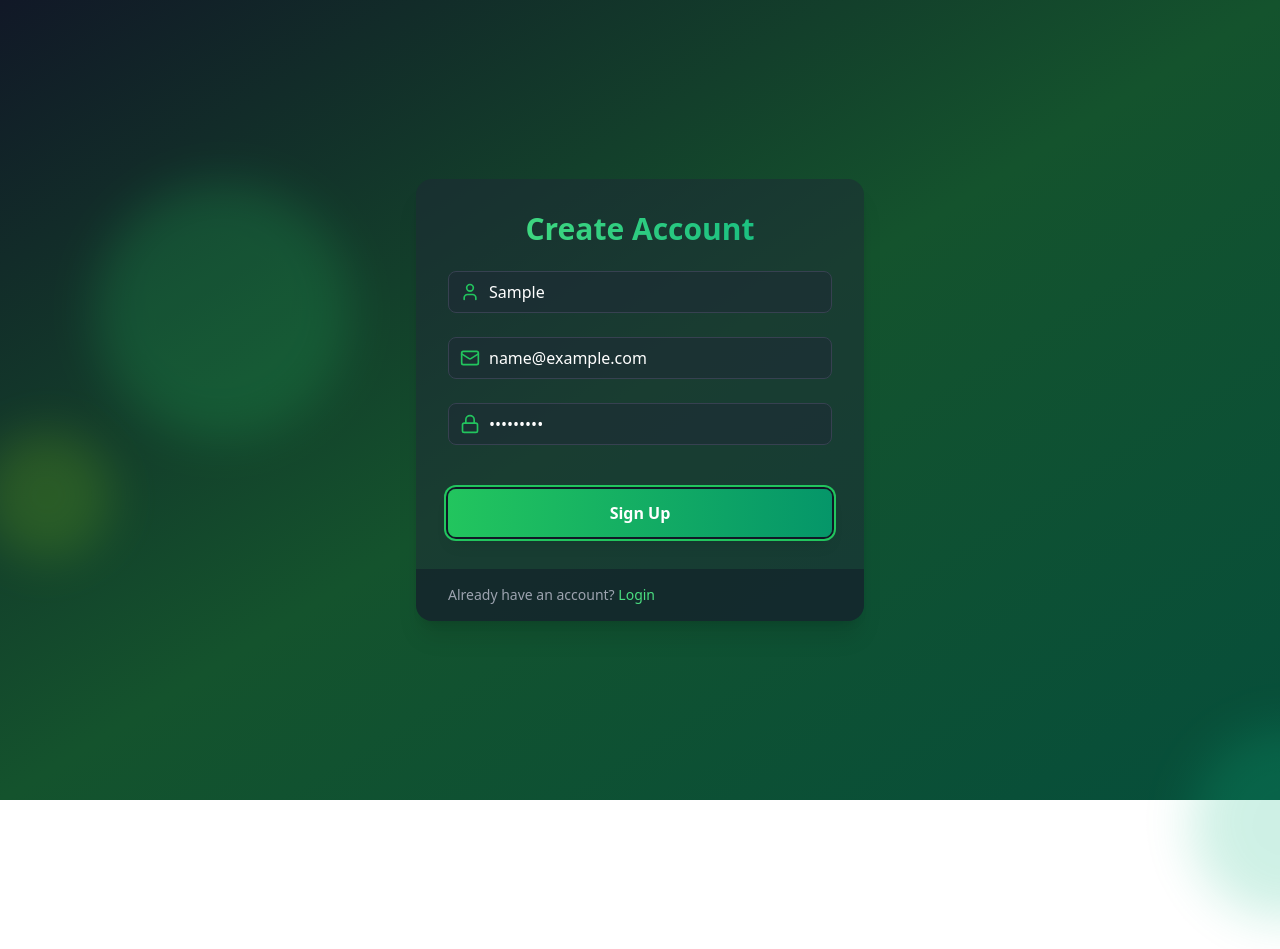
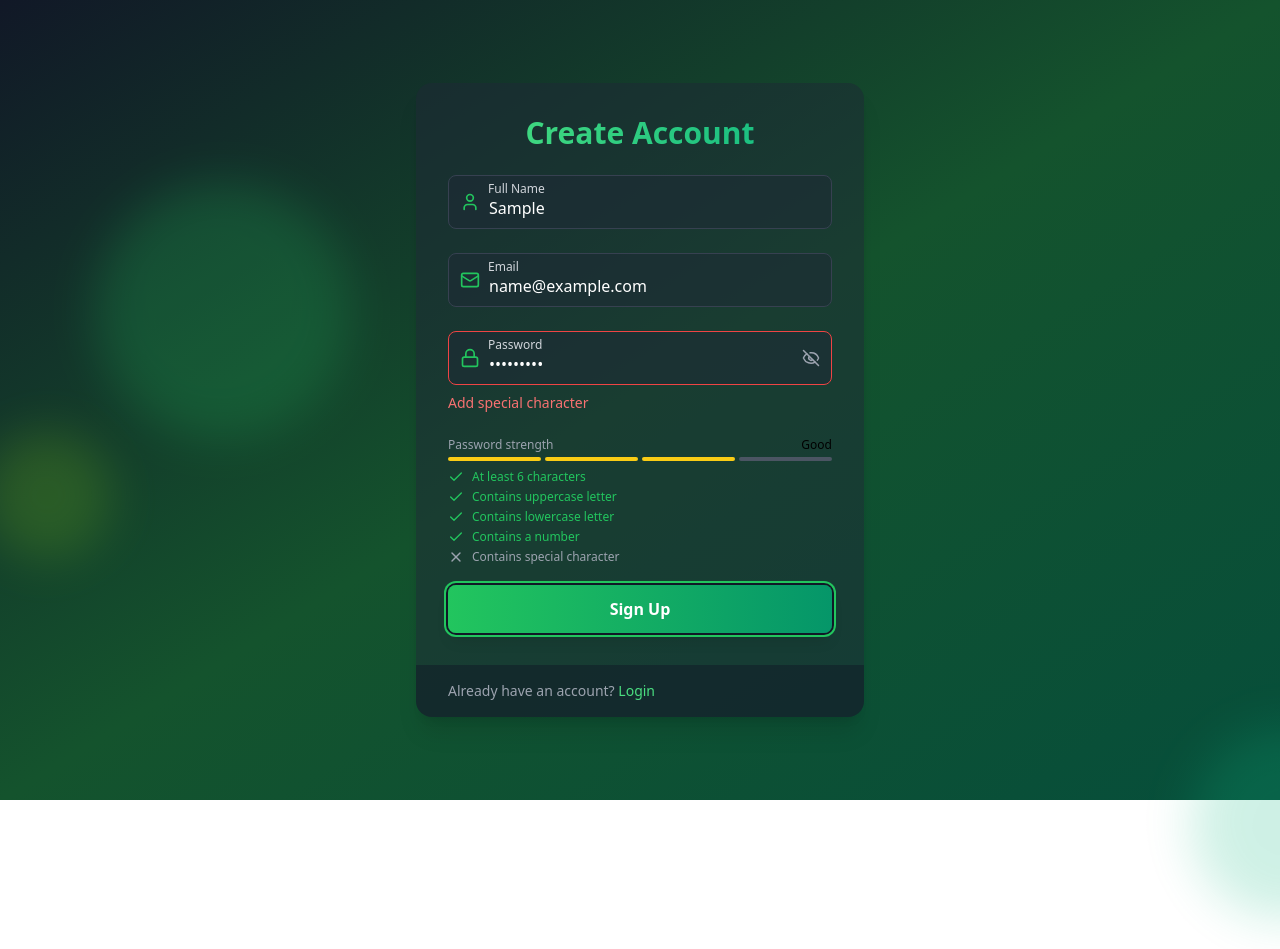
Before and after one commit to Taofique/Advanced-Authentication-MERN, a React (Vite) app in the folder frontend/: page /signup in a window 1280 px wide. Both pictures are taken after typing "Sample", "name@example.com", "Sample123" into the empty fields and a click on the button "Sign Up". Shown: the top 949 px of the page. Built offline with nearby package versions, Linux system fonts and the light colour scheme.

Commit message:
fix: fixed the UI issue on sign up page and completed the signup component design

```diff
--- a/frontend/src/components/Input.jsx
+++ b/frontend/src/components/Input.jsx
@@ -1,16 +1,95 @@
-import React from "react";
+import React, { useState } from "react";
+import { Eye, EyeOff } from "lucide-react";
 
-const Input = ({ icon: Icon, ...props }) => {
+const Input = ({
+  icon: Icon,
+  label,
+  error,
+  isLoading,
+  type,
+  id,
+  value,
+  ...props
+}) => {
+  const [showPassword, setShowPassword] = useState(false);
+  const inputId = id || props.name || "input-field";
+  const isPassword = type === "password";
+  const actualType = isPassword ? (showPassword ? "text" : "password") : type;
+
   return (
-    <div className="relative mb-6">
-      <div className="absolute inset-y-0 left-0 flex items-center pl-3 pointer-events-none">
-        <Icon className="size-5 text-green-500" />
+    <div className="mb-6 relative">
+      <div className="relative w-full">
+        {/* LEFT ICON */}
+        <div className="absolute left-0 top-1/2 -translate-y-1/2 flex items-center pl-3 pointer-events-none z-10">
+          <Icon className="size-5 text-green-500" />
+        </div>
+
+        {/* INPUT */}
+        <input
+          id={inputId}
+          type={actualType}
+          value={value}
+          aria-invalid={!!error}
+          aria-describedby={error ? `${inputId}-error` : undefined}
+          disabled={isLoading}
+          placeholder=" "
+          autoComplete="new-password"
+          {...props}
+          className={`peer w-full pl-10 pr-10 pt-5 pb-2 bg-gray-800 bg-opacity-50 rounded-lg border
+            ${
+              error
+                ? "border-red-500 focus:ring-red-500"
+                : "border-gray-700 focus:border-green-500 focus:ring-green-500"
+            }
+            focus:ring-2 text-white placeholder-transparent transition-all duration-200
+            ${isLoading ? "opacity-60 cursor-not-allowed" : ""}`}
+        />
+
+        {/* FLOATING LABEL — fixed with explicit top values */}
+        {label && (
+          <label
+            htmlFor={inputId}
+            className={`
+              absolute left-10 pointer-events-none
+              transition-all duration-200
+              top-3.5 text-gray-400 text-base
+              peer-placeholder-shown:top-3.5 peer-placeholder-shown:text-gray-400 peer-placeholder-shown:text-base
+              peer-focus:top-1.5 peer-focus:text-gray-300 peer-focus:text-xs
+              ${value ? "!top-1.5 !text-gray-300 !text-xs" : ""}
+            `}
+          >
+            {label}
+          </label>
+        )}
+
+        {/* PASSWORD TOGGLE */}
+        {isPassword && value && (
+          <button
+            type="button"
+            onClick={() => setShowPassword((s) => !s)}
+            className="absolute inset-y-0 right-0 pr-3 flex items-center text-gray-400 hover:text-white"
+            tabIndex={-1}
+          >
+            {showPassword ? <Eye size={18} /> : <EyeOff size={18} />}
+          </button>
+        )}
+
+        {/* LOADING SPINNER */}
+        {isLoading && (
+          <div className="absolute inset-y-0 right-0 pr-3 flex items-center">
+            <div className="size-4 border-2 border-green-500 border-t-transparent rounded-full animate-spin" />
+          </div>
+        )}
       </div>
-      <input
-        {...props}
-        className="w-full pl-10 pr-3 py-2 bg-gray-800 bg-opacity-50 rounded-lg border border-gray-700 focus:border-green-500 focus:ring-2 focus:ring-green-500 text-white placeholder-gray-400 transition duration-200"
-      />
+
+      {/* ERROR MESSAGE */}
+      {error && (
+        <p id={`${inputId}-error`} className="mt-2 text-sm text-red-400">
+          {error}
+        </p>
+      )}
     </div>
   );
 };
+
 export default Input;
--- /dev/null
+++ b/frontend/src/components/PasswordStrengthMeter.jsx
@@ -0,0 +1,78 @@
+import { Check } from "lucide-react";
+import { X } from "lucide-react";
+
+const PasswordCriteria = ({ password }) => {
+  const criteria = [
+    { label: "At least 6 characters", met: password.length >= 6 },
+    { label: "Contains uppercase letter", met: /[A-Z]/.test(password) },
+    { label: "Contains lowercase letter", met: /[a-z]/.test(password) },
+    { label: "Contains a number", met: /\d/.test(password) },
+    { label: "Contains special character", met: /[^A-Za-z0-9]/.test(password) },
+  ];
+
+  return (
+    <div className="mt-2 space-y-1">
+      {criteria.map((item, index) => (
+        <div key={item.label} className="flex items-center text-xs">
+          {item.met ? (
+            <Check className="size-4 text-green-500 mr-2" />
+          ) : (
+            <X className="size-4 text-gray-400 mr-2" />
+          )}
+          <span className={item.met ? "text-green-500" : "text-gray-400"}>
+            {item.label}
+          </span>
+        </div>
+      ))}
+    </div>
+  );
+};
+
+const PasswordStrengthMeter = ({ password }) => {
+  const getStrength = (pass) => {
+    let strength = 0;
+    if (pass.length >= 6) strength++;
+    if (pass.match(/[a-z]/) && pass.match(/[A-Z]/)) strength++;
+    if (pass.match(/\d/)) strength++;
+    if (pass.match(/[^A-Za-z0-9]/)) strength++;
+    return strength;
+  };
+
+  const strength = getStrength(password);
+
+  const getColor = (strength) => {
+    if (strength === 0) return "bg-red-500";
+    if (strength === 1) return "bg-red-400";
+    if (strength === 2) return "bg-yellow-500";
+    if (strength === 3) return "bg-yellow-400";
+    return "bg-green-500";
+  };
+
+  const getStrengthText = (strength) => {
+    if (strength === 0) return "Very weak";
+    if (strength === 1) return "Weak";
+    if (strength === 2) return "Fair";
+    if (strength === 3) return "Good";
+    return "Strong";
+  };
+  return (
+    <div className="mt-2">
+      <div className="flex justify-between items-center mb-1">
+        <span className="text-xs text-gray-400">Password strength</span>
+        <span className="text-xs">{getStrengthText(strength)}</span>
+      </div>
+
+      <div className="flex space-x-1">
+        {[...Array(4)].map((_, index) => (
+          <div
+            key={index}
+            className={`h-1 w-1/4 rounded-full transition-colors duration 300 ${index < strength ? getColor(strength) : "bg-gray-600"}`}
+          ></div>
+        ))}
+      </div>
+      {password && <PasswordCriteria password={password} />}
+    </div>
+  );
+};
+
+export default PasswordStrengthMeter;
--- a/frontend/src/pages/SignUpPage.jsx
+++ b/frontend/src/pages/SignUpPage.jsx
@@ -3,14 +3,60 @@ import Input from "../components/Input";
 import { User, Mail, Lock } from "lucide-react";
 import { useState } from "react";
 import { Link } from "react-router-dom";
+import PasswordStrengthMeter from "../components/PasswordStrengthMeter";
 
 const SignUpPage = () => {
   const [name, setName] = useState("");
   const [email, setEmail] = useState("");
   const [password, setPassword] = useState("");
 
+  // Error states
+
+  const [nameError, setNameError] = useState("");
+  const [emailError, setEmailError] = useState("");
+  const [passwordError, setPasswordError] = useState("");
+
   const handleSignUp = (e) => {
     e.preventDefault();
+  };
+
+  const handleNameChange = (e) => {
+    const value = e.target.value;
+    setName(value);
+
+    if (value && value.length < 3) {
+      setNameError("Name must be at least 3 characters");
+    } else {
+      setNameError("");
+    }
+  };
+
+  const handleEmailChange = (e) => {
+    const value = e.target.value;
+    setEmail(value);
+
+    const emailRegex = /^[^\s@]+@[^\s@]+\.[^\s@]+$/;
+
+    if (value && !emailRegex.test(value)) {
+      setEmailError("Invalid email");
+    } else {
+      setEmailError("");
+    }
+  };
+
+  const handlePasswordChange = (e) => {
+    const value = e.target.value;
+    setPassword(value);
+
+    const errors = [];
+
+    if (value.length < 6) errors.push("At least 6 characters");
+    if (!/[A-Z]/.test(value)) errors.push("Add uppercase letters");
+    if (!/[a-z]/.test(value)) errors.push("Add lowercase letters");
+    if (!/\d/.test(value)) errors.push("Add numbers");
+    if (!/[^A-Za-z0-9]/.test(value)) errors.push("Add special character");
+
+    setPasswordError(value && errors.join(", "));
   };
 
   return (
@@ -28,26 +74,33 @@ const SignUpPage = () => {
         <form onSubmit={handleSignUp}>
           <Input
             icon={User}
+            label="Full Name"
             type="text"
             placeholder="Full Name"
             value={name}
-            onChange={(e) => setName(e.target.value)}
+            onChange={handleNameChange}
+            error={nameError}
           />
           <Input
             icon={Mail}
+            label="Email"
             type="email"
             placeholder="Email Address"
             value={email}
-            onChange={(e) => setEmail(e.target.value)}
+            onChange={handleEmailChange}
+            error={emailError}
           />
           <Input
             icon={Lock}
+            label="Password"
             type="password"
             placeholder="Password"
             value={password}
-            onChange={(e) => setPassword(e.target.value)}
+            onChange={handlePasswordChange}
+            error={passwordError}
           />
           {/* Password strength meter */}
+          {password && <PasswordStrengthMeter password={password} />}
 
           <motion.button
             className="mt-5 w-full py-3 px-4 bg-gradient-to-r from-green-500 to-emerald-600 text-white font-bold rounded-lg shadow-lg hover:from-green-600 hover:to-emerald-700 focus:outline-none focus:ring-2 focus:ring-green-500 focus:ring-offset-2 focus:ring-offset-gray-900 transition duration-200 "
```
